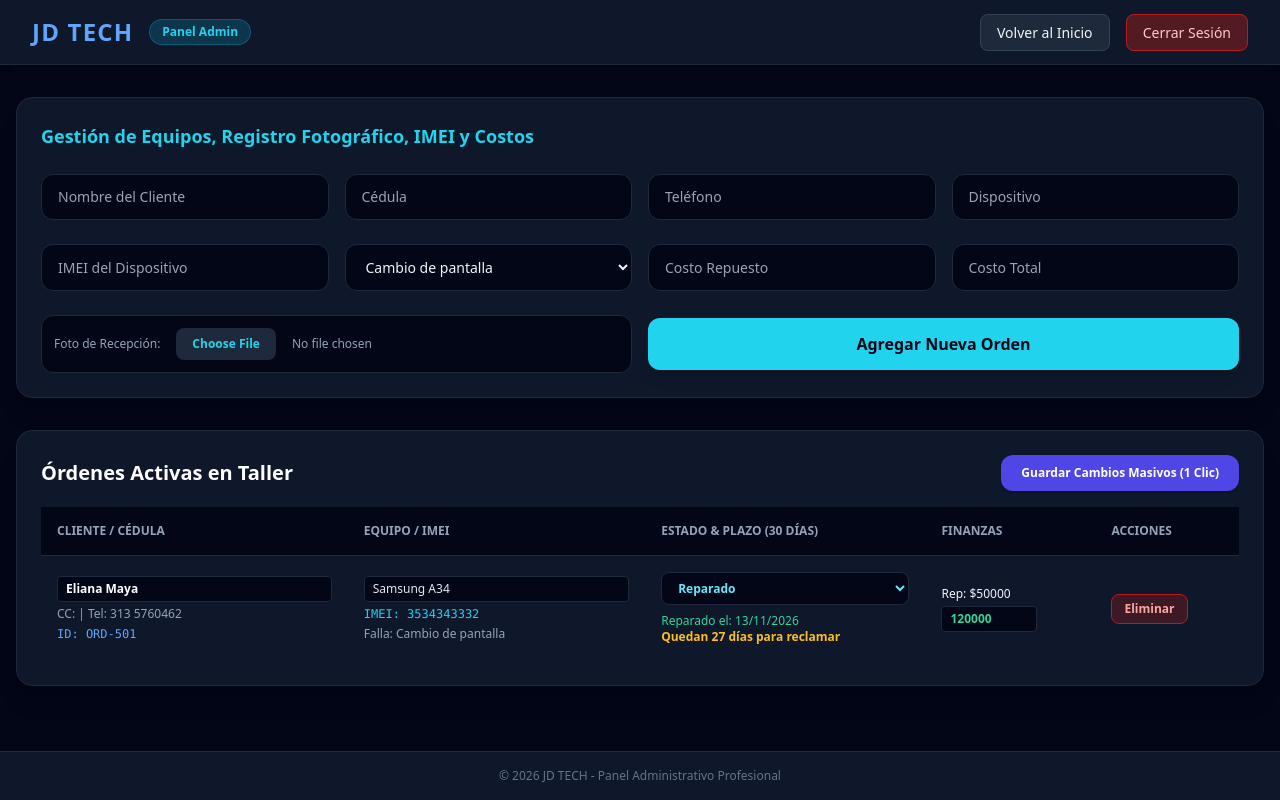
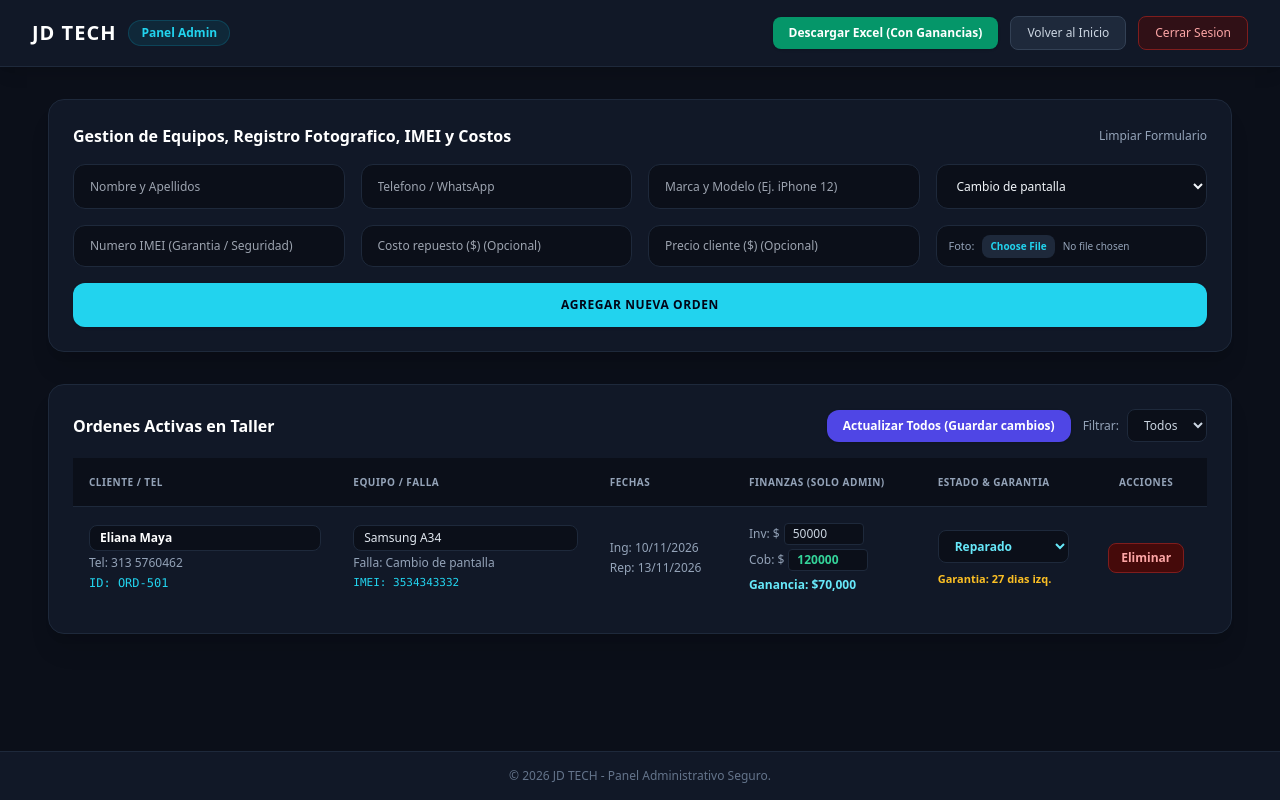
Before and after one commit to juandavidnaranjomaya-ship-it/jd_tech_taller, a Flask app: page /admin in a window 1280 px wide. Run offline with Flask 3, Linux system fonts and the light colour scheme; the visitor is signed in with stand-in values (Sample User, id 1); some libraries are stand-ins or nearby versions.

Commit message:
Update admin.html

```diff
--- a/templates/admin.html
+++ b/templates/admin.html
@@ -6,129 +6,155 @@
     <title>JD TECH - Panel Administrador</title>
     <script src="https://cdn.tailwindcss.com"></script>
 </head>
-<body class="bg-slate-950 text-slate-100 min-h-screen flex flex-col justify-between">
+<body class="bg-[#0b0f19] text-slate-100 min-h-screen flex flex-col justify-between font-sans">
 
-    <header class="bg-slate-900 border-b border-slate-800 py-4 px-8 shadow-md flex justify-between items-center">
-        <div class="flex items-center space-x-4">
-            <h1 class="text-2xl font-extrabold text-blue-400 tracking-wider">JD TECH</h1>
-            <span class="bg-cyan-500/20 text-cyan-400 border border-cyan-500/30 text-xs px-3 py-1 rounded-full font-semibold">Panel Admin</span>
+    <!-- Barra Superior Administrador -->
+    <header class="bg-[#111827] border-b border-slate-800 py-4 px-8 shadow-lg flex justify-between items-center">
+        <div class="flex items-center space-x-3">
+            <h1 class="text-xl font-bold text-white tracking-wider">JD TECH</h1>
+            <span class="bg-cyan-500/10 text-cyan-400 border border-cyan-500/20 text-xs px-3 py-1 rounded-full font-semibold">Panel Admin</span>
         </div>
-        <div class="space-x-3">
-            <a href="/" class="bg-slate-800 hover:bg-slate-700 px-4 py-2 rounded-lg text-sm transition border border-slate-700">Volver al Inicio</a>
-            <a href="/logout" class="bg-red-900/60 hover:bg-red-800 px-4 py-2 rounded-lg text-sm text-red-200 transition border border-red-700">Cerrar Sesión</a>
+        <div class="space-x-3 flex items-center">
+            <a href="/" class="bg-emerald-600 hover:bg-emerald-500 text-white font-semibold text-xs px-4 py-2 rounded-lg transition shadow">Descargar Excel (Con Ganancias)</a>
+            <a href="/" class="bg-slate-800 hover:bg-slate-700 text-slate-300 text-xs px-4 py-2 rounded-lg transition border border-slate-700">Volver al Inicio</a>
+            <a href="/logout" class="bg-red-950/60 hover:bg-red-900 text-red-300 text-xs px-4 py-2 rounded-lg transition border border-red-900">Cerrar Sesion</a>
         </div>
     </header>
 
-    <main class="max-w-7xl mx-auto px-4 py-8 w-full flex-grow space-y-8">
+    <main class="max-w-[95%] mx-auto px-4 py-8 w-full flex-grow space-y-8">
 
         {% with messages = get_flashed_messages(with_categories=true) %}
             {% if messages %}
                 {% for category, message in messages %}
-                    <div class="p-4 rounded-xl text-sm bg-cyan-500/20 border border-cyan-500 text-cyan-300 text-center shadow-lg">
+                    <div class="p-3 rounded-xl text-xs bg-cyan-500/20 border border-cyan-500 text-cyan-300 text-center shadow">
                         {{ message }}
                     </div>
                 {% endfor %}
             {% endif %}
         {% endwith %}
 
-        <!-- Formulario Superior de Admin (Con IMEI y Costos) -->
-        <div class="bg-slate-900 p-6 rounded-2xl shadow-xl border border-slate-800">
-            <div class="flex justify-between items-center mb-6">
-                <h2 class="text-lg font-semibold text-cyan-400">Gestión de Equipos, Registro Fotográfico, IMEI y Costos</h2>
+        <!-- Formulario Superior: Gestión de Equipos, Registro Fotográfico, IMEI y Costos -->
+        <div class="bg-[#111827] border border-slate-800 p-6 rounded-2xl shadow-xl space-y-4">
+            <div class="flex justify-between items-center">
+                <h2 class="text-base font-bold text-white">Gestion de Equipos, Registro Fotografico, IMEI y Costos</h2>
+                <span class="text-xs text-slate-400 hover:text-white cursor-pointer">Limpiar Formulario</span>
             </div>
 
-            <form action="/crear-orden" method="POST" enctype="multipart/form-data" class="space-y-6">
+            <form action="/crear-orden" method="POST" enctype="multipart/form-data" class="space-y-4">
                 <div class="grid grid-cols-1 md:grid-cols-4 gap-4">
-                    <input type="text" name="cliente" required placeholder="Nombre del Cliente" class="px-4 py-3 bg-slate-950 border border-slate-800 rounded-xl text-sm text-slate-100">
-                    <input type="text" name="cedula" required placeholder="Cédula" class="px-4 py-3 bg-slate-950 border border-slate-800 rounded-xl text-sm text-slate-100">
-                    <input type="text" name="telefono" required placeholder="Teléfono" class="px-4 py-3 bg-slate-950 border border-slate-800 rounded-xl text-sm text-slate-100">
-                    <input type="text" name="equipo" required placeholder="Dispositivo" class="px-4 py-3 bg-slate-950 border border-slate-800 rounded-xl text-sm text-slate-100">
+                    <input type="text" name="cliente" required placeholder="Nombre y Apellidos" class="px-4 py-3 bg-[#0b0f19] border border-slate-800 rounded-xl text-xs text-slate-100 focus:border-cyan-500 focus:outline-none">
+                    <input type="text" name="telefono" required placeholder="Telefono / WhatsApp" class="px-4 py-3 bg-[#0b0f19] border border-slate-800 rounded-xl text-xs text-slate-100 focus:border-cyan-500 focus:outline-none">
+                    <input type="text" name="equipo" required placeholder="Marca y Modelo (Ej. iPhone 12)" class="px-4 py-3 bg-[#0b0f19] border border-slate-800 rounded-xl text-xs text-slate-100 focus:border-cyan-500 focus:outline-none">
+                    <select name="problema" class="px-4 py-3 bg-[#0b0f19] border border-slate-800 rounded-xl text-xs text-slate-100 focus:border-cyan-500 focus:outline-none">
+                        <option value="Cambio de pantalla">Cambio de pantalla</option>
+                        <option value="Pin de carga">Pin de carga</option>
+                        <option value="Cambio de bateria">Cambio de bateria</option>
+                        <option value="Dano por agua">Dano por agua</option>
+                        <option value="Otro motivo">Otro motivo</option>
+                    </select>
                 </div>
 
                 <div class="grid grid-cols-1 md:grid-cols-4 gap-4">
-                    <input type="text" name="imei" placeholder="IMEI del Dispositivo" class="px-4 py-3 bg-slate-950 border border-slate-800 rounded-xl text-sm text-slate-100">
-                    <select name="problema" class="px-4 py-3 bg-slate-950 border border-slate-800 rounded-xl text-sm text-slate-100">
-                        <option value="Cambio de pantalla">Cambio de pantalla</option>
-                        <option value="Problema de carga">Problema de carga</option>
-                        <option value="Cambio de bateria">Cambio de batería</option>
-                        <option value="Mantenimiento">Mantenimiento</option>
-                    </select>
-                    <input type="text" name="costo_rep" placeholder="Costo Repuesto" class="px-4 py-3 bg-slate-950 border border-slate-800 rounded-xl text-sm text-slate-100">
-                    <input type="text" name="costo_total" placeholder="Costo Total" class="px-4 py-3 bg-slate-950 border border-slate-800 rounded-xl text-sm text-slate-100">
+                    <input type="text" name="imei" placeholder="Numero IMEI (Garantia / Seguridad)" class="px-4 py-3 bg-[#0b0f19] border border-slate-800 rounded-xl text-xs text-slate-100 focus:border-cyan-500 focus:outline-none">
+                    <input type="text" name="costo_rep" placeholder="Costo repuesto ($) (Opcional)" class="px-4 py-3 bg-[#0b0f19] border border-slate-800 rounded-xl text-xs text-slate-100 focus:border-cyan-500 focus:outline-none">
+                    <input type="text" name="costo_total" placeholder="Precio cliente ($) (Opcional)" class="px-4 py-3 bg-[#0b0f19] border border-slate-800 rounded-xl text-xs text-slate-100 focus:border-cyan-500 focus:outline-none">
+
+                    <div class="bg-[#0b0f19] border border-slate-800 px-3 py-2 rounded-xl flex items-center space-x-2">
+                        <span class="text-[11px] text-slate-400">Foto:</span>
+                        <input type="file" name="foto" class="text-[10px] text-slate-400 file:mr-2 file:py-1 file:px-2 file:rounded-lg file:border-0 file:text-[10px] file:font-semibold file:bg-slate-800 file:text-cyan-400">
+                    </div>
                 </div>
 
-                <div class="grid grid-cols-1 md:grid-cols-2 gap-4 items-center">
-                    <div class="bg-slate-950 border border-slate-800 p-3 rounded-xl flex items-center space-x-4">
-                        <span class="text-xs text-slate-400">Foto de Recepción:</span>
-                        <input type="file" name="foto" class="text-xs text-slate-400 file:mr-4 file:py-2 file:px-4 file:rounded-lg file:border-0 file:text-xs file:font-semibold file:bg-slate-800 file:text-cyan-400">
-                    </div>
-                    <button type="submit" class="w-full py-3.5 bg-cyan-400 hover:bg-cyan-300 text-slate-950 font-bold rounded-xl shadow-lg transition">
-                        Agregar Nueva Orden
-                    </button>
-                </div>
+                <button type="submit" class="w-full py-3.5 bg-cyan-400 hover:bg-cyan-300 text-slate-950 font-bold rounded-xl shadow transition text-xs tracking-wider uppercase">
+                    Agregar Nueva Orden
+                </button>
             </form>
         </div>
 
-        <!-- Tabla de Órdenes Activas con Actualización Masiva y Edición -->
-        <form action="/actualizar-masivo" method="POST" class="bg-slate-900 p-6 rounded-2xl shadow-xl border border-slate-800 space-y-4">
+        <!-- Bloque Inferior: Órdenes Activas en Taller con Edición Masiva y Ganancias -->
+        <form action="/actualizar-masivo" method="POST" class="bg-[#111827] border border-slate-800 p-6 rounded-2xl shadow-xl space-y-4">
             <div class="flex justify-between items-center">
-                <h3 class="text-xl font-bold text-white">Órdenes Activas en Taller</h3>
-                <button type="submit" class="px-5 py-2.5 bg-indigo-600 hover:bg-indigo-500 text-white text-xs font-bold rounded-xl shadow transition">
-                    Guardar Cambios Masivos (1 Clic)
-                </button>
+                <h3 class="text-base font-bold text-white">Ordenes Activas en Taller</h3>
+                <div class="flex items-center space-x-3">
+                    <button type="submit" class="px-4 py-2 bg-indigo-600 hover:bg-indigo-500 text-white text-xs font-semibold rounded-xl shadow transition">
+                        Actualizar Todos (Guardar cambios)
+                    </button>
+                    <div class="flex items-center space-x-2 text-xs text-slate-400">
+                        <span>Filtrar:</span>
+                        <select class="bg-[#0b0f19] border border-slate-800 px-3 py-1.5 rounded-lg text-slate-300">
+                            <option>Todos</option>
+                        </select>
+                    </div>
+                </div>
             </div>
 
             <div class="overflow-x-auto">
-                <table class="w-full text-left border-collapse text-sm">
+                <table class="w-full text-left border-collapse text-xs">
                     <thead>
-                        <tr class="bg-slate-950 text-slate-400 uppercase text-xs border-b border-slate-800">
-                            <th class="p-4">Cliente / Cédula</th>
-                            <th class="p-4">Equipo / IMEI</th>
-                            <th class="p-4">Estado & Plazo (30 Días)</th>
-                            <th class="p-4">Finanzas</th>
-                            <th class="p-4">Acciones</th>
+                        <tr class="bg-[#0b0f19] text-slate-400 uppercase text-[10px] tracking-wider border-b border-slate-800">
+                            <th class="p-4">CLIENTE / TEL</th>
+                            <th class="p-4">EQUIPO / FALLA</th>
+                            <th class="p-4">FECHAS</th>
+                            <th class="p-4">FINANZAS (SOLO ADMIN)</th>
+                            <th class="p-4">ESTADO & GARANTIA</th>
+                            <th class="p-4 text-center">ACCIONES</th>
                         </tr>
                     </thead>
                     <tbody class="divide-y divide-slate-800">
                         {% for o in ordenes %}
-                        <tr class="hover:bg-slate-800/40">
+                        <tr class="hover:bg-slate-800/30">
                             <td class="p-4 space-y-1">
-                                <input type="text" name="cliente_{{ o.id }}" value="{{ o.cliente }}" class="bg-slate-950 border border-slate-800 px-2 py-1 rounded text-xs text-white font-bold w-full">
-                                <div class="text-xs text-slate-400">CC: {{ o.cedula }} | Tel: {{ o.telefono }}</div>
-                                <div class="text-xs text-blue-400 font-mono">ID: {{ o.id }}</div>
+                                <input type="text" name="cliente_{{ o.id }}" value="{{ o.cliente }}" class="bg-[#0b0f19] border border-slate-800 px-2.5 py-1 rounded-lg text-xs text-white font-bold w-full">
+                                <div class="text-slate-400">Tel: {{ o.telefono }}</div>
+                                <div class="text-cyan-400 font-mono">ID: {{ o.id }}</div>
                             </td>
                             <td class="p-4 space-y-1">
-                                <input type="text" name="equipo_{{ o.id }}" value="{{ o.equipo }}" class="bg-slate-950 border border-slate-800 px-2 py-1 rounded text-xs text-slate-200 w-full">
-                                <div class="text-xs font-mono text-cyan-400">IMEI: {{ o.imei }}</div>
-                                <div class="text-xs text-slate-400">Falla: {{ o.problema }}</div>
+                                <input type="text" name="equipo_{{ o.id }}" value="{{ o.equipo }}" class="bg-[#0b0f19] border border-slate-800 px-2.5 py-1 rounded-lg text-xs text-slate-200 w-full">
+                                <div class="text-slate-400">Falla: {{ o.problema }}</div>
+                                <div class="text-cyan-400 font-mono text-[11px]">IMEI: {{ o.imei }}</div>
+                            </td>
+                            <td class="p-4 text-slate-400 space-y-1">
+                                <div>Ing: {{ o.fecha_ingreso }}</div>
+                                <div>Rep: {{ o.fecha_reparacion }}</div>
+                                {% if o.foto %}
+                                <div class="text-cyan-400 font-medium">Foto adjunta</div>
+                                {% endif %}
+                            </td>
+                            <td class="p-4 space-y-1">
+                                <div class="flex items-center space-x-1">
+                                    <span class="text-slate-400">Inv: $</span>
+                                    <input type="text" name="costo_rep_{{ o.id }}" value="{{ o.costo_rep }}" class="bg-[#0b0f19] border border-slate-800 px-2 py-0.5 rounded text-slate-300 w-20">
+                                </div>
+                                <div class="flex items-center space-x-1">
+                                    <span class="text-slate-400">Cob: $</span>
+                                    <input type="text" name="costo_total_{{ o.id }}" value="{{ o.costo_total }}" class="bg-[#0b0f19] border border-slate-800 px-2 py-0.5 rounded text-emerald-400 font-bold w-20">
+                                </div>
+                                <div class="text-cyan-300 font-bold pt-0.5">
+                                    Ganancia: ${{ "{:,}".format(o.ganancia) }}
+                                </div>
                             </td>
                             <td class="p-4 space-y-2">
-                                <select name="estado_{{ o.id }}" class="bg-slate-950 border border-slate-800 text-xs px-3 py-1.5 rounded-lg text-cyan-300 font-semibold w-full">
+                                <select name="estado_{{ o.id }}" class="bg-[#0b0f19] border border-slate-800 px-3 py-1.5 rounded-lg text-cyan-300 font-semibold w-full">
                                     <option value="Recibido" {% if o.estado == 'Recibido' %}selected{% endif %}>Recibido</option>
-                                    <option value="En reparacion" {% if o.estado == 'En reparacion' %}selected{% endif %}>En reparacion</option>
+                                    <option value="En revision" {% if o.estado == 'En revision' %}selected{% endif %}>En revision</option>
                                     <option value="Reparado" {% if o.estado == 'Reparado' %}selected{% endif %}>Reparado</option>
                                     <option value="Entregado" {% if o.estado == 'Entregado' %}selected{% endif %}>Entregado</option>
                                 </select>
                                 {% if o.estado == 'Reparado' %}
-                                <div class="text-xs text-emerald-400 font-medium">
-                                    Reparado el: {{ o.fecha_reparacion }}<br>
-                                    <span class="text-amber-400 font-bold">Quedan {{ o.dias_restantes }} días para reclamar</span>
+                                <div class="text-[11px] text-amber-400 font-semibold">
+                                    Garantia: {{ o.dias_restantes }} dias izq.
                                 </div>
                                 {% endif %}
                             </td>
-                            <td class="p-4 space-y-1 text-xs">
-                                <div>Rep: ${{ o.costo_rep }}</div>
-                                <input type="text" name="costo_total_{{ o.id }}" value="{{ o.costo_total }}" class="bg-slate-950 border border-slate-800 px-2 py-1 rounded text-xs text-emerald-400 font-bold w-24">
-                            </td>
-                            <td class="p-4">
-                                <button type="submit" formaction="/eliminar-orden/{{ o.id }}" class="px-3 py-1.5 bg-red-900/40 hover:bg-red-800 text-red-300 rounded-lg text-xs font-semibold border border-red-700 transition">
+                            <td class="p-4 text-center">
+                                <button type="submit" formaction="/eliminar-orden/{{ o.id }}" class="px-3 py-1.5 bg-red-950 hover:bg-red-900 text-red-300 rounded-lg font-semibold border border-red-900 transition">
                                     Eliminar
                                 </button>
                             </td>
                         </tr>
                         {% else %}
                         <tr>
-                            <td colspan="5" class="p-8 text-center text-slate-500">No hay órdenes activas registradas.</td>
+                            <td colspan="6" class="p-8 text-center text-slate-500">No hay ordenes activas en este filtro.</td>
                         </tr>
                         {% endfor %}
                     </tbody>
@@ -137,8 +163,8 @@
         </form>
     </main>
 
-    <footer class="bg-slate-900 border-t border-slate-800 py-4 text-center text-xs text-slate-500">
-        &copy; 2026 JD TECH - Panel Administrativo Profesional
+    <footer class="bg-[#111827] border-t border-slate-800 py-4 text-center text-xs text-slate-500">
+        &copy; 2026 JD TECH - Panel Administrativo Seguro.
     </footer>
 </body>
 </html>
```
